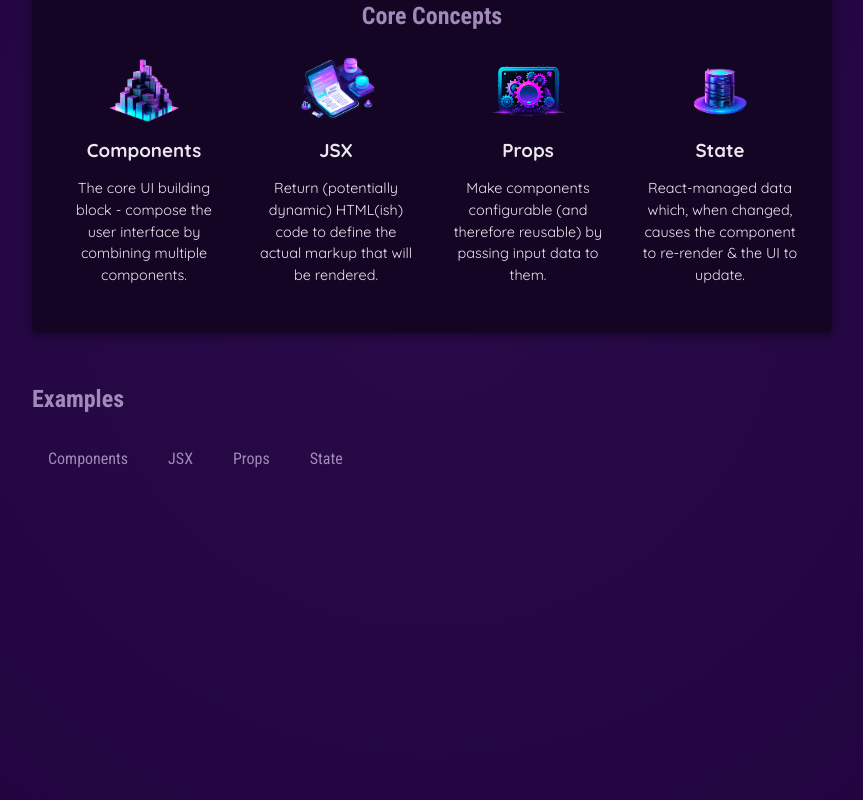
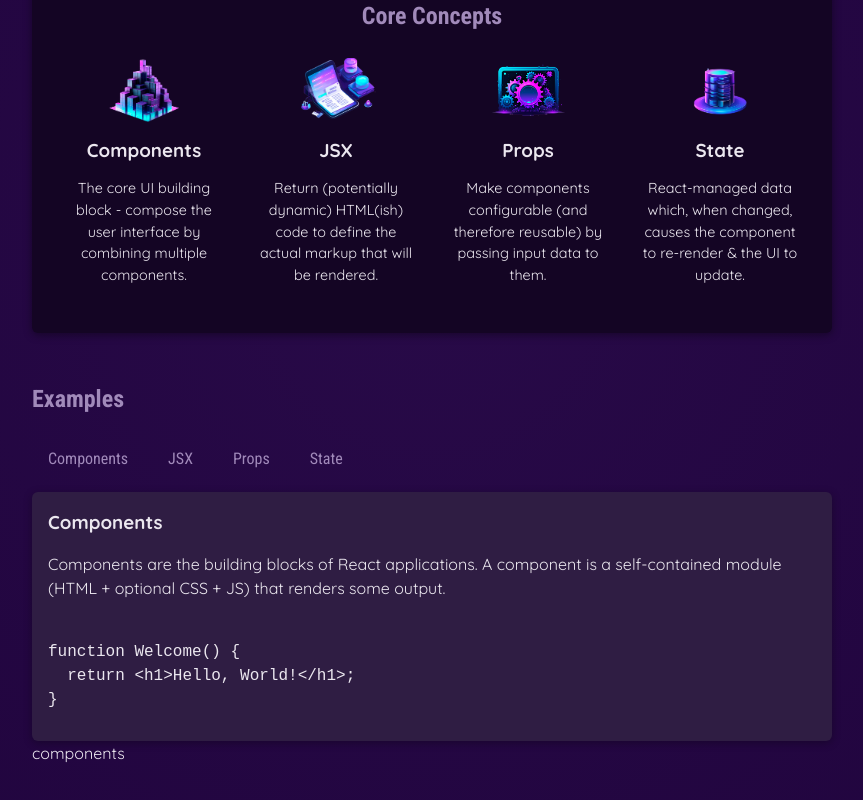
Before and after one commit to Mamutito/React-Max, a React (Vite) app in the folder 01-starting-project/: page / in a window 1280 px wide. Shown: the part 366-1166 px from the top of the page, without its empty margins (208-1071 px from the left). Built offline with nearby package versions, Linux system fonts and the light colour scheme.

Commit message:
feat: implement useState

```diff
--- a/01-starting-project/src/App.jsx
+++ b/01-starting-project/src/App.jsx
@@ -1,10 +1,15 @@
-import { CORE_CONCEPTS } from "./data";
+import { useState } from "react";
+import { CORE_CONCEPTS, EXAMPLES } from "./data";
 import Header from "./components/Header/Header";
 import CoreConcepts from "./components/CoreConcepts";
 import TabButton from "./components/TabButton";
 
 function App() {
-  function handleSelect() {}
+  const [selectedTopic, setSelectedTopic] = useState("components");
+  const { title, description, code } = EXAMPLES[selectedTopic];
+  function handleSelect(newtopic) {
+    setSelectedTopic(newtopic);
+  }
   return (
     <div>
       <Header />
@@ -20,11 +25,21 @@
         <section id="examples">
           <h2>Examples</h2>
           <menu>
-            <TabButton onSelect={handleSelect}>Components</TabButton>
-            <TabButton onSelect={handleSelect}>JSX</TabButton>
-            <TabButton onSelect={handleSelect}>Props</TabButton>
-            <TabButton onSelect={handleSelect}>State</TabButton>
+            <TabButton onSelect={() => handleSelect("components")}>
+              Components
+            </TabButton>
+            <TabButton onSelect={() => handleSelect("jsx")}>JSX</TabButton>
+            <TabButton onSelect={() => handleSelect("props")}>Props</TabButton>
+            <TabButton onSelect={() => handleSelect("state")}>State</TabButton>
           </menu>
+          <div id="tab-content">
+            <h3>{title}</h3>
+            <p>{description}</p>
+            <pre>
+              <code>{code}</code>
+            </pre>
+          </div>
+          {selectedTopic}
         </section>
       </main>
     </div>
--- a/01-starting-project/src/data.js
+++ b/01-starting-project/src/data.js
@@ -29,3 +29,54 @@
       'React-managed data which, when changed, causes the component to re-render & the UI to update.',
   },
 ];
+
+export const EXAMPLES = {
+  components: {
+    title: 'Components',
+    description:
+      'Components are the building blocks of React applications. A component is a self-contained module (HTML + optional CSS + JS) that renders some output.',
+    code: `
+function Welcome() {
+  return <h1>Hello, World!</h1>;
+}`,
+  },
+  jsx: {
+    title: 'JSX',
+    description:
+      'JSX is a syntax extension to JavaScript. It is similar to a template language, but it has full power of JavaScript (e.g., it may output dynamic content).',
+    code: `
+<div>
+  <h1>Welcome {userName}</h1>
+  <p>Time to learn React!</p>
+</div>`,
+  },
+  props: {
+    title: 'Props',
+    description:
+      'Components accept arbitrary inputs called props. They are like function arguments.',
+    code: `
+function Welcome(props) {
+  return <h1>Hello, {props.name}</h1>;
+}`,
+  },
+  state: {
+    title: 'State',
+    description:
+      'State allows React components to change their output over time in response to user actions, network responses, and anything else.',
+    code: `
+function Counter() {
+  const [isVisible, setIsVisible] = useState(false);
+
+  function handleClick() {
+    setIsVisible(true);
+  }
+
+  return (
+    <div>
+      <button onClick={handleClick}>Show Details</button>
+      {isVisible && <p>Amazing details!</p>}
+    </div>
+  );
+}`,
+  },
+};
```
